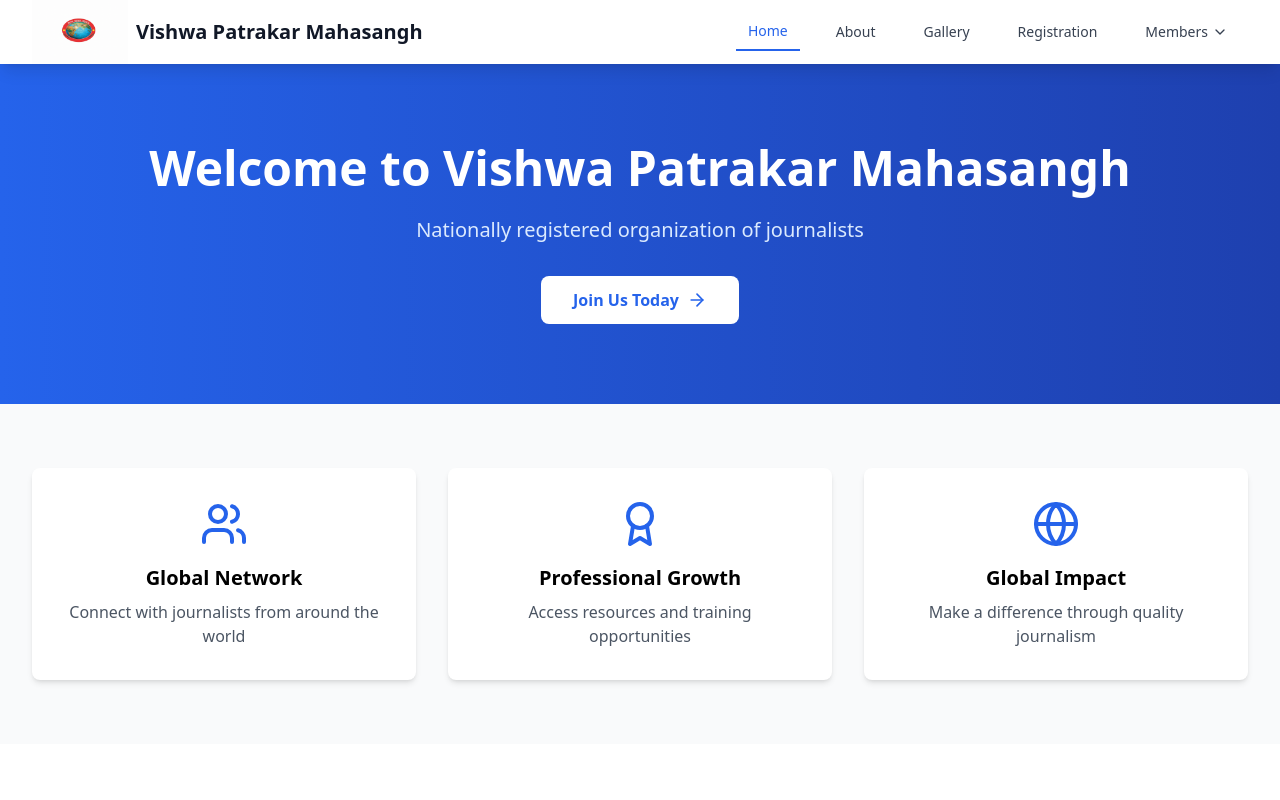
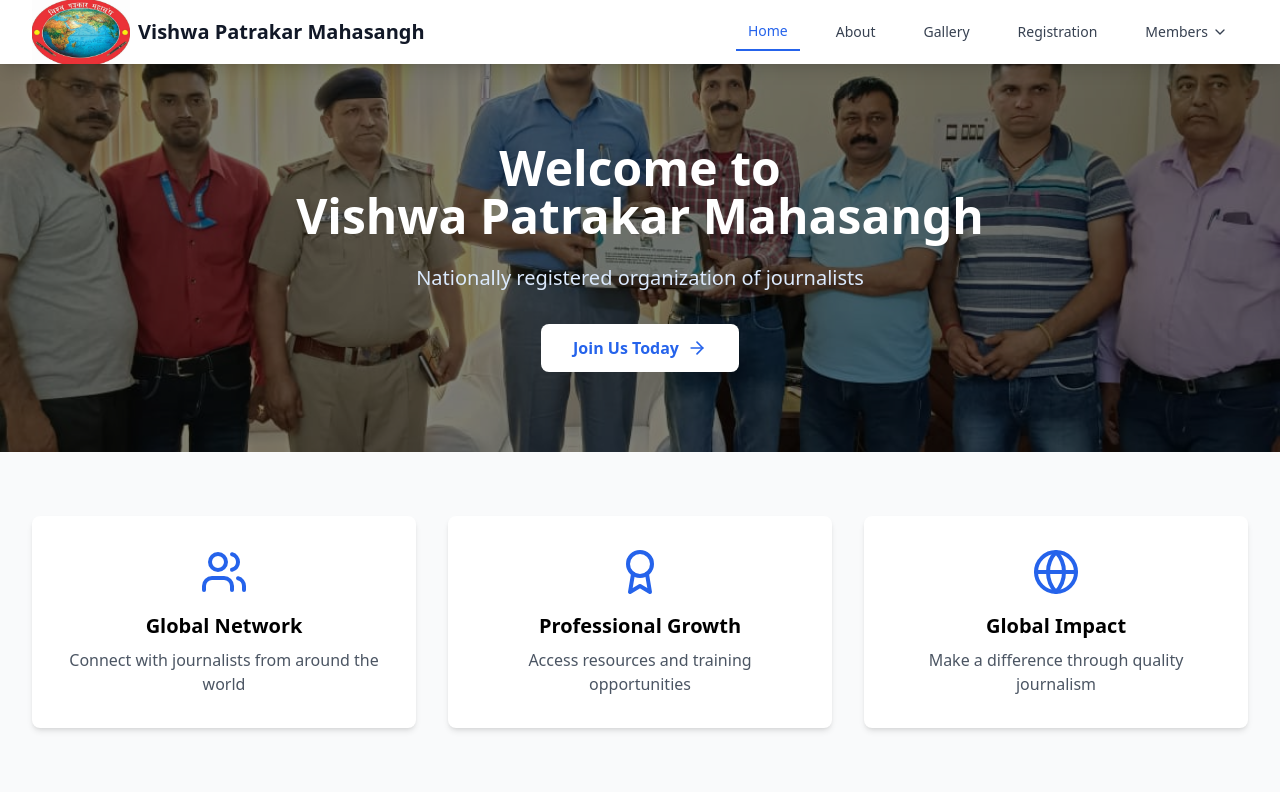
Before and after one commit to pushpanjal028/newwebofvpm, a React (Vite) app: page / in a window 1280 px wide. Shown: the top 800 px of the page. Built offline with nearby package versions, Linux system fonts and the light colour scheme.

Commit message:
change bg

```diff
--- a/index.html
+++ b/index.html
@@ -2,7 +2,9 @@
 <html lang="en">
   <head>
     <meta charset="UTF-8" />
-    <link rel="icon" type="image/svg+xml" href="/vite.svg" />
+    <!-- <link rel="icon" type="image/svg+xml" href="/vite.svg" /> -->
+     <link rel="icon" type="image/x-icon" href="/src/assests/logo perfect.png" />
+
     <meta name="viewport" content="width=device-width, initial-scale=1.0" />
     <title>Vishwa Patrakar Mahasangh</title>
   </head>
--- a/src/pages/Home.tsx
+++ b/src/pages/Home.tsx
@@ -1,17 +1,18 @@
 import { Link } from 'react-router-dom';
 import { Users, Award, Globe, ArrowRight } from 'lucide-react';
+import bg from '../assests/himpic.jpg';
 
 export default function Home() {
   return (
     <div>
-      <section className="bg-gradient-to-r from-blue-600 to-blue-800 text-white py-20">
+      {/* <section className="bg-gradient-to-r from-blue-600 to-blue-800 text-white py-20">
         <div className="max-w-7xl mx-auto px-4 sm:px-6 lg:px-8">
           <div className="text-center">
             <h1 className="text-5xl font-bold mb-6">
-              Welcome to Vishwa Patrakar Mahasangh
+              Welcome to <br />Vishwa Patrakar Mahasangh
             </h1>
             <p className="text-xl mb-8 text-blue-100">
-             Nationally registered organization of journalists
+              Nationally registered organization of journalists
             </p>
             <Link
               to="/registration"
@@ -22,7 +23,35 @@ export default function Home() {
             </Link>
           </div>
         </div>
-      </section>
+      </section> */}
+{/* /////////////////////////////////////////////// */}
+<section
+    className="relative text-white py-20 bg-cover bg-[position:center_30%]"
+  style={{
+    backgroundImage: `url(${bg})`,
+    backgroundSize: "cover",
+    backgroundRepeat: "no-repeat",
+    backgroundPosition: "center",
+  }}
+>
+  <div className="absolute inset-0 bg-black bg-opacity-50"></div>
+
+  <div className="relative max-w-7xl mx-auto px-4 sm:px-6 lg:px-8 text-center">
+    <h1 className="text-5xl font-bold mb-6">
+      Welcome to <br />Vishwa Patrakar Mahasangh
+    </h1>
+    <p className="text-xl mb-8 text-blue-100">
+      Nationally registered organization of journalists
+    </p>
+    <Link
+      to="/registration"
+      className="inline-flex items-center bg-white text-blue-600 px-8 py-3 rounded-lg font-semibold hover:bg-blue-50 transition-colors"
+    >
+      Join Us Today
+      <ArrowRight className="ml-2 h-5 w-5" />
+    </Link>
+  </div>
+</section>
 
       <section className="py-16 bg-gray-50">
         <div className="max-w-7xl mx-auto px-4 sm:px-6 lg:px-8">
```
Also changed, not shown: src/assests/logo perfect.png.
